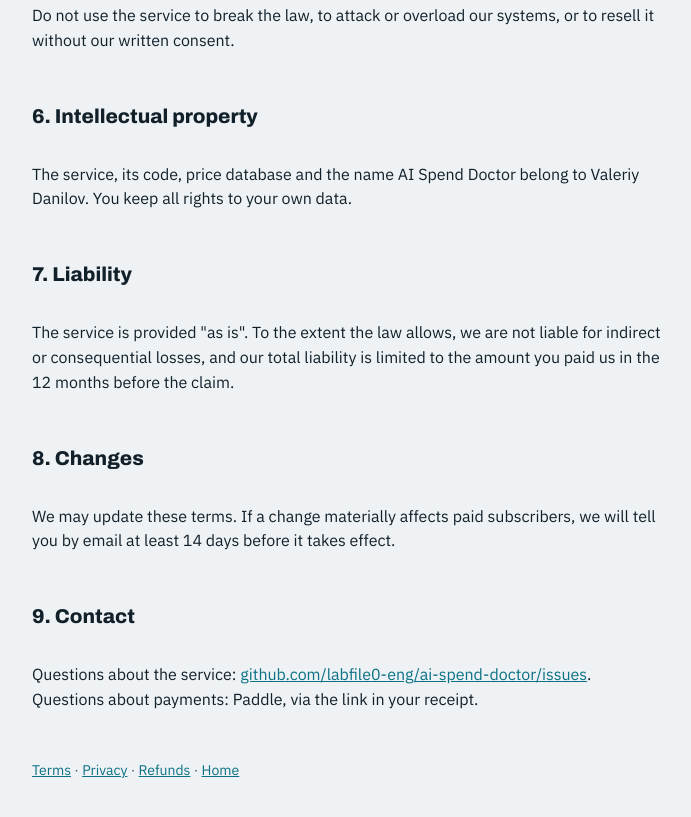
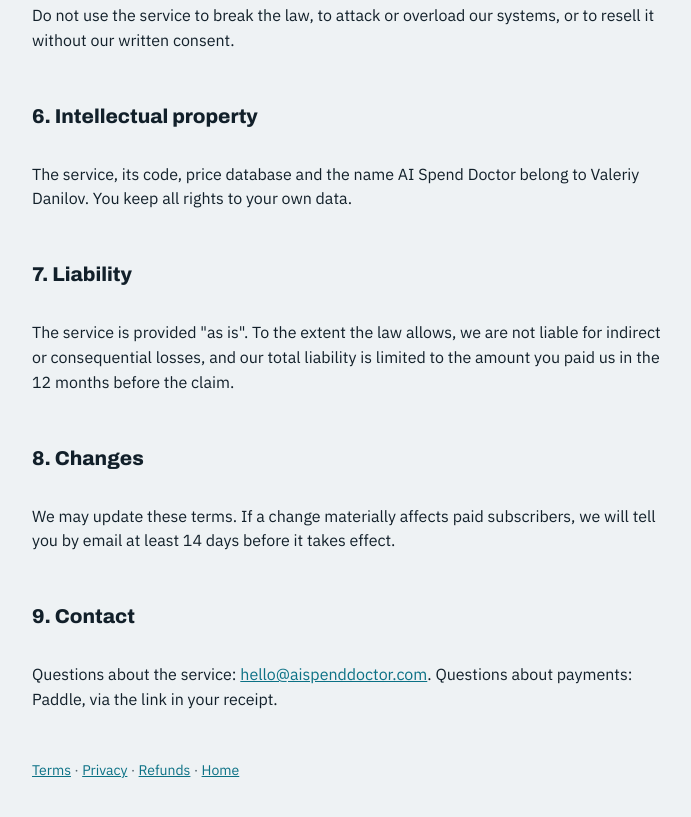
Before and after one commit to labfile0-eng/ai-spend-doctor, a plain HTML site: page terms/index.html in a window 1280 px wide. Shown: the part 1285-2102 px from the top of the page, without its empty margins (228-919 px from the left). Drawn offline with Linux system fonts and the light colour scheme.

Commit message:
Contact email in terms

```diff
--- a/terms/index.html
+++ b/terms/index.html
@@ -145,7 +145,7 @@ a{color:var(--accent)}
 <h2>8. Changes</h2>
 <p>We may update these terms. If a change materially affects paid subscribers, we will tell you by email at least 14 days before it takes effect.</p>
 <h2>9. Contact</h2>
-<p>Questions about the service: <a href="https://github.com/labfile0-eng/ai-spend-doctor/issues">github.com/labfile0-eng/ai-spend-doctor/issues</a>. Questions about payments: Paddle, via the link in your receipt.</p>
+<p>Questions about the service: <a href="mailto:hello@aispenddoctor.com">hello@aispenddoctor.com</a>. Questions about payments: Paddle, via the link in your receipt.</p>
 
 <p style="font-size:14px;color:var(--muted)"><a href="/terms/">Terms</a> · <a href="/privacy/">Privacy</a> · <a href="/refunds/">Refunds</a> · <a href="/">Home</a></p>
 </article></div></body></html>
```
